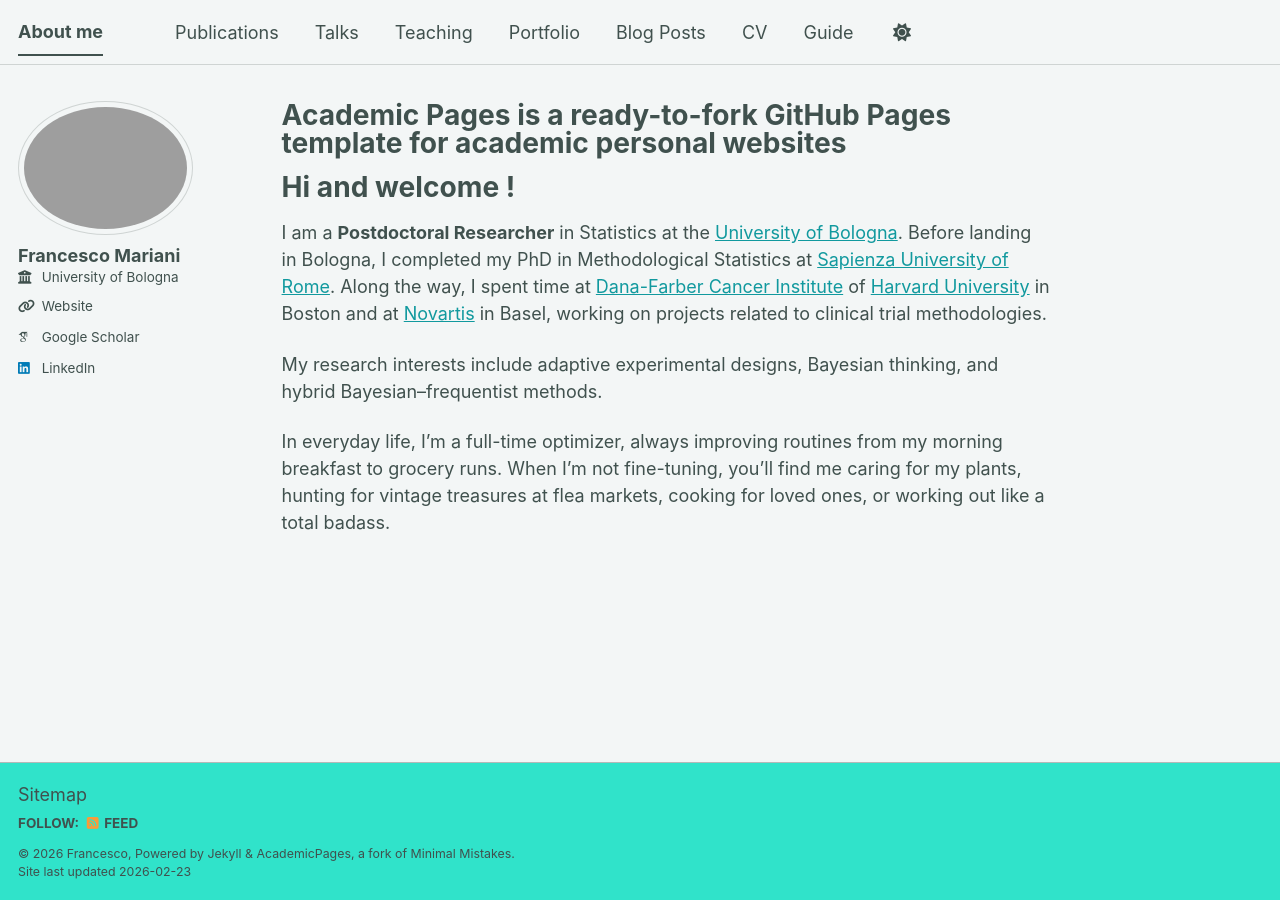
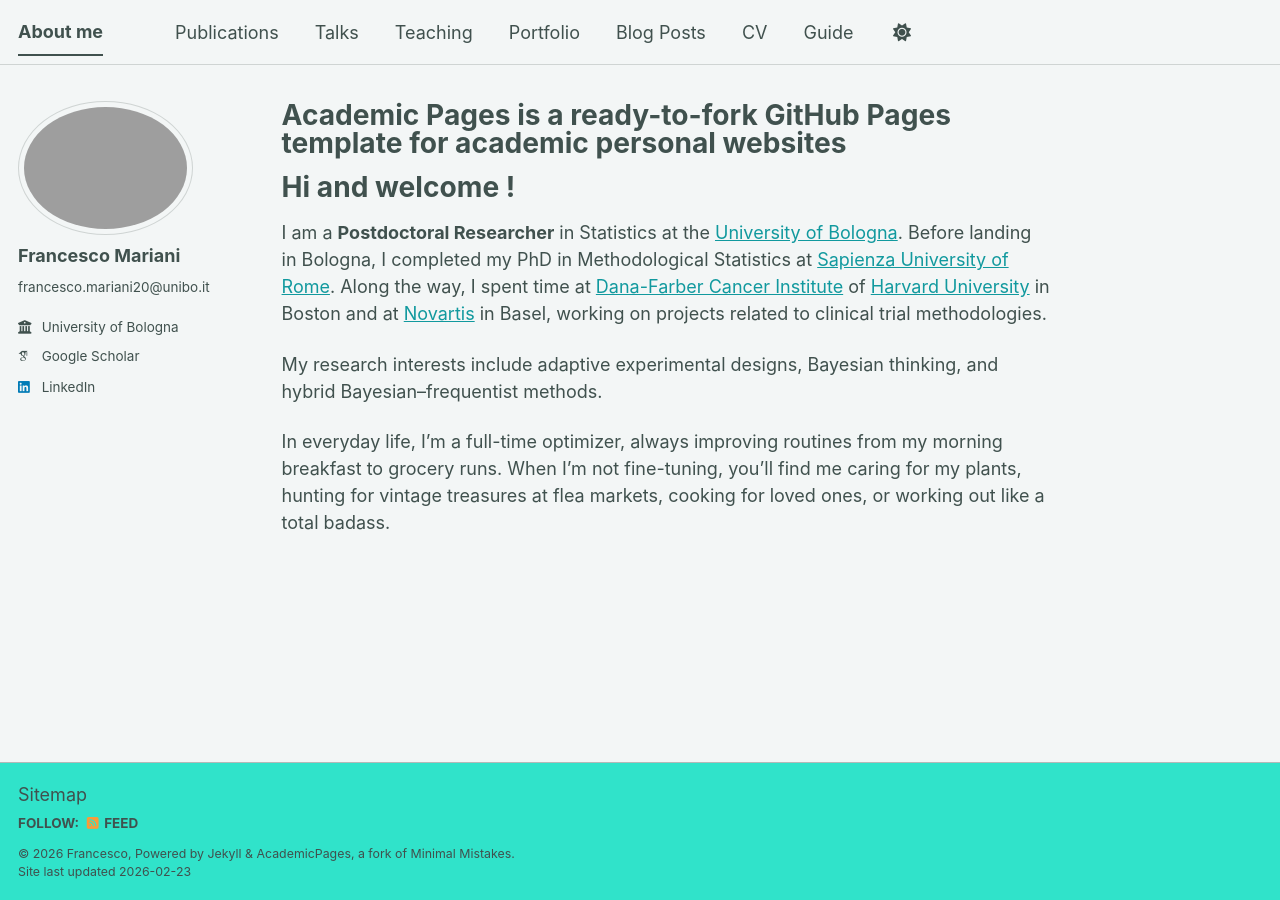
Before and after one commit to framar1997/framar1997.github.io, a Jekyll site: the page built from _pages/about.md, in a window 1280 px wide. Built offline with Jekyll 4.4.1, drawn with Linux system fonts in a browser that asks for light colours; some web fonts are replaced; a script bundle is joined from its source files by our own code; library files that are not in the unit come from our copies.

Commit message:
Update _config.yml

```diff
--- a/_config.yml
+++ b/_config.yml
@@ -23,13 +23,13 @@ repository               : "academicpages/academicpages.github.io"
 #               Additional customization can be done by editing /_includes/author-profile.html
 author:
   # Biographic information
-  avatar           : "images/profile.png"
+  avatar           : "profile.png"
   name             : "Francesco Mariani"
   pronouns         : # example: "she/her"
-  bio              : #"Short biography for the left-hand sidebar"
+  bio              : "francesco.mariani20@unibo.it"
   location         : #"Earth"
   employer         : "University of Bologna"
-  uri              : "mailto:francesco.mariani20@unibo.it"
+  uri              : #"mailto:francesco.mariani20@unibo.it"
   email            : #"francesco.mariani20@unibo.it"
 
   # Academic websites
```
